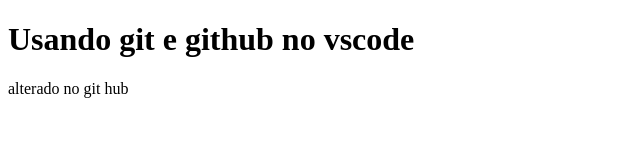
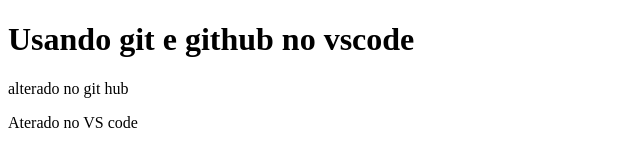
Before and after one commit to Remissonls/aprendendo--git-no-vscode, a plain HTML site: page index.html in a window 1280 px wide. Shown: the whole page, without its empty margins (0-640 px from the left). Drawn offline with Linux system fonts and the light colour scheme.

Commit message:
refactor alter index.html

```diff
--- a/index.html
+++ b/index.html
@@ -8,5 +8,6 @@
 <body>
     <h1>Usando git e github no vscode</h1>
     <p>alterado no git hub</p>
+    <p>Aterado no VS code</p>
 </body>
 </html>
```
